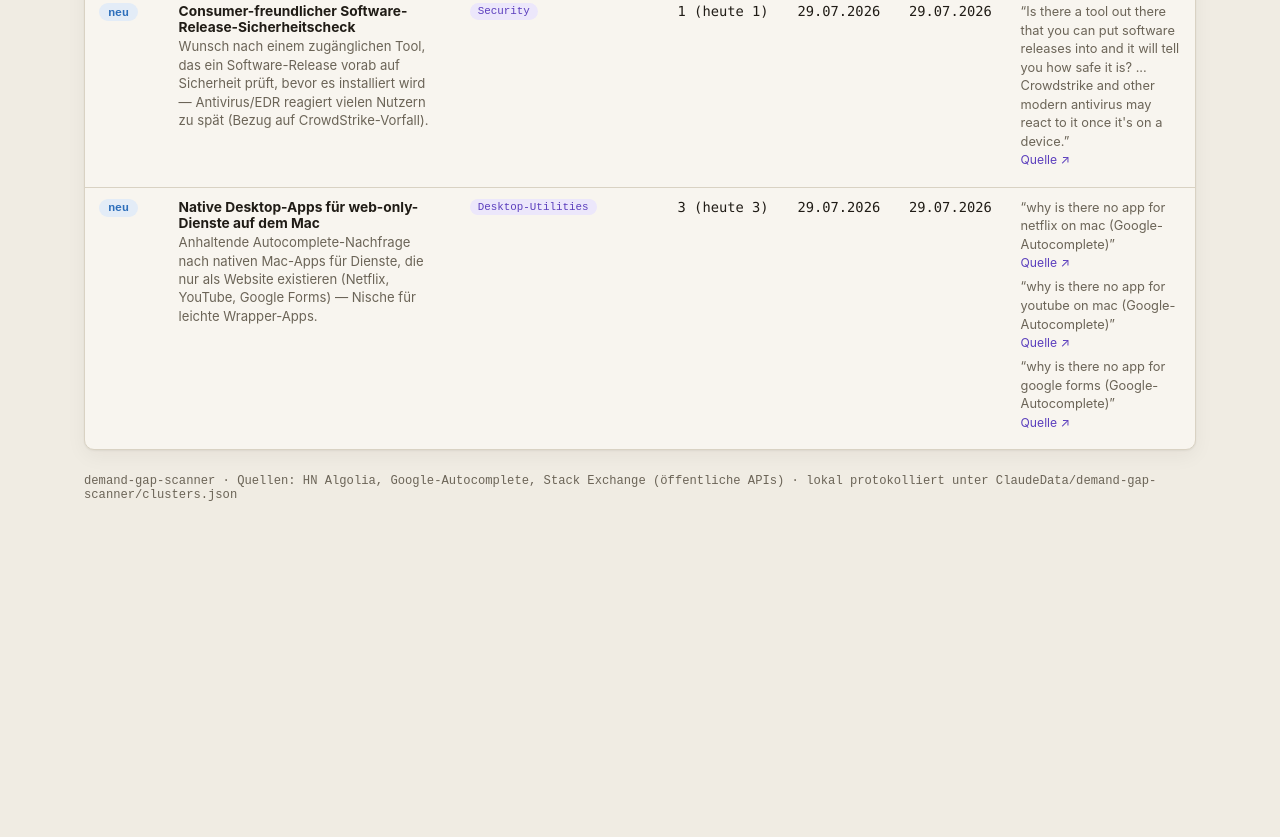
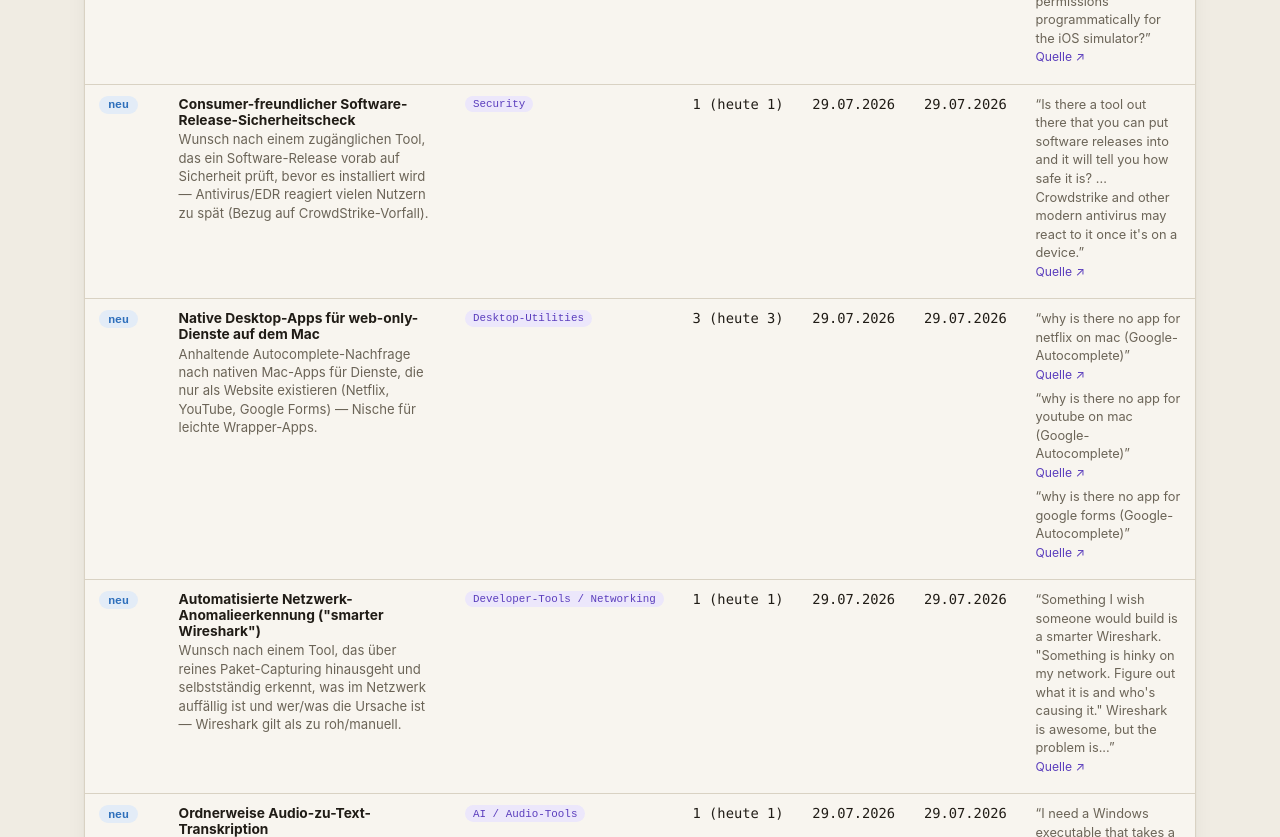
Before and after one commit to qubicminer2026-cyber/demand-gap-scanner, a plain HTML site: page index.html in a window 1280 px wide. Shown: the part 1963-2800 px from the top of the page. Before the commit the page ends 2529 px from the top, so only its background shows below. Drawn offline with Linux system fonts and the light colour scheme.

Commit message:
2026-07-29 Scan: 2 neue Cluster (Netzwerk-Diagnose, Batch-Transkription)

```diff
--- a/index.html
+++ b/index.html
@@ -320,6 +320,34 @@
       {"zitat": "why is there no app for youtube on mac (Google-Autocomplete)", "quelle_url": "https://www.google.com/search?q=why+is+there+no+app+for+youtube+on+mac", "datum": "2026-07-29"},
       {"zitat": "why is there no app for google forms (Google-Autocomplete)", "quelle_url": "https://www.google.com/search?q=why+is+there+no+app+for+google+forms", "datum": "2026-07-29"}
     ]
+  },
+  {
+    "id": "network-anomaly-diagnosis-tool",
+    "titel": "Automatisierte Netzwerk-Anomalieerkennung (\"smarter Wireshark\")",
+    "kategorie": "Developer-Tools / Networking",
+    "beschreibung": "Wunsch nach einem Tool, das über reines Paket-Capturing hinausgeht und selbstständig erkennt, was im Netzwerk auffällig ist und wer/was die Ursache ist — Wireshark gilt als zu roh/manuell.",
+    "erstmals_gesehen": "2026-07-29",
+    "zuletzt_gesehen": "2026-07-29",
+    "erwaehnungen_gesamt": 1,
+    "erwaehnungen_heute": 1,
+    "trend": "neu",
+    "beispiele": [
+      {"zitat": "Something I wish someone would build is a smarter Wireshark. \"Something is hinky on my network. Figure out what it is and who's causing it.\" Wireshark is awesome, but the problem is...", "quelle_url": "https://news.ycombinator.com/item?id=33823448", "datum": "2026-07-29"}
+    ]
+  },
+  {
+    "id": "batch-audio-transcription",
+    "titel": "Ordnerweise Audio-zu-Text-Transkription",
+    "kategorie": "AI / Audio-Tools",
+    "beschreibung": "Nachfrage nach einem einfachen Tool, das einen ganzen Ordner von Audiodateien automatisch in gleichnamige, durchsuchbare Textdateien transkribiert, statt jede Datei einzeln manuell zu verarbeiten.",
+    "erstmals_gesehen": "2026-07-29",
+    "zuletzt_gesehen": "2026-07-29",
+    "erwaehnungen_gesamt": 1,
+    "erwaehnungen_heute": 1,
+    "trend": "neu",
+    "beispiele": [
+      {"zitat": "I need a Windows executable that takes a directory of audio files, and transcribes them to similarly named text files, so they can be searched.", "quelle_url": "https://news.ycombinator.com/item?id=35471202", "datum": "2026-07-29"}
+    ]
   }
 ];
 
```
Also changed, not shown: clusters.json (+28 -0 lines).
